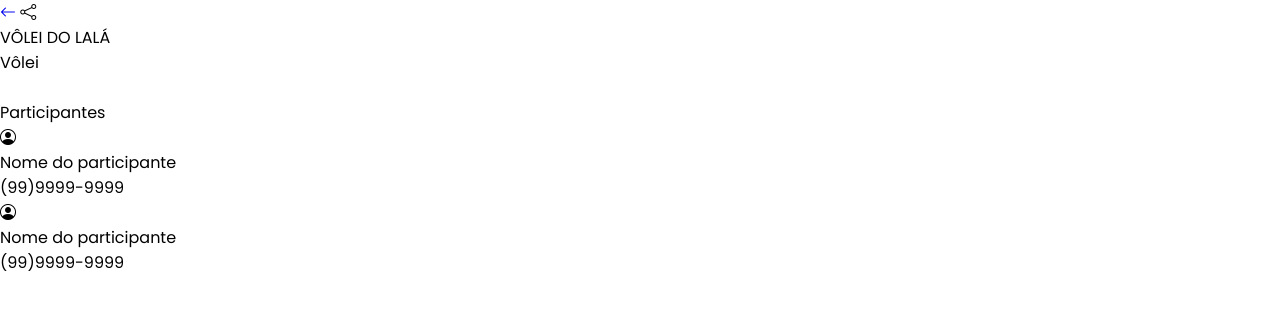
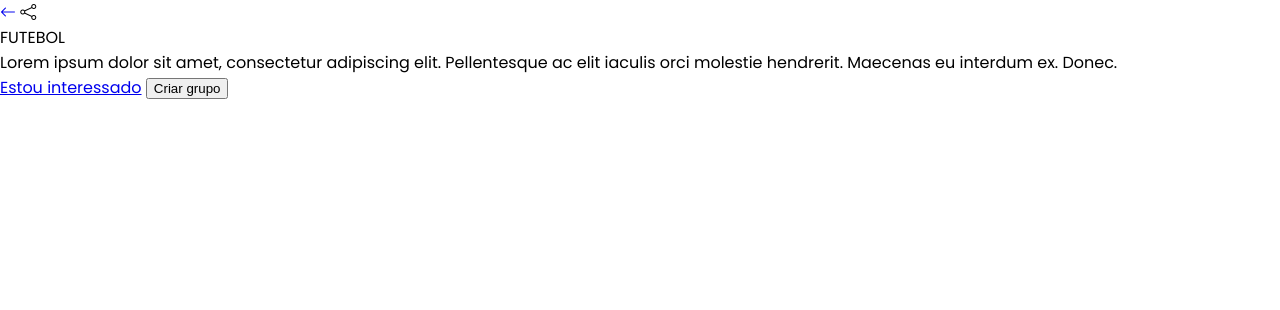
Before and after one commit to ICEI-PUC-Minas-PMV-SI/pmv-si-2023-1-e1-proj-web-t5-esportes_gratuitos, a plain HTML site: page src/add-group/participants/index.html in a window 1280 px wide. Drawn offline with nearby package versions, Linux system fonts and the light colour scheme; some packages are replaced by stand-ins of ours; files that its build step writes are made by us from their sources.

Commit message:
Update index.html

```diff
--- a/src/add-group/participants/index.html
+++ b/src/add-group/participants/index.html
@@ -31,34 +31,15 @@
         <div class="content">
             <div class="title">
                 <div class="name">
-                    <h1>VÔLEI DO LALÁ</h1>
-                    <h2>Vôlei</h2>
+                    <h1>FUTEBOL</h1>
+                    <div class="description">
+                        Lorem ipsum dolor sit amet, consectetur adipiscing elit. Pellentesque ac elit iaculis orci molestie hendrerit. Maecenas eu interdum ex. Donec.
+                    </div>
+
+                    <div class="actions">
+                        <a href="/members/" class="see-participants">Estou interessado</a>
+                        <button id="enter-group" class="enter-group">Criar grupo</button>
+                    </div>
                 </div>
-                <img src="../assets/acessibility.svg" alt="">
-            </div>
-            <div class="lista-participantes">
-                <div class="participantes-titulo">
-                    <h2>Participantes</h2>
-                </div>
-                <div class="participante-box">
-                    <i class="bi bi-person-circle"></i>
-                    <h2>Nome do participante</h2>
-                    <p>(99)9999-9999</p>
-                    <p></p>
-                </div>
-                <div class="participante-box">
-                    <i class="bi bi-person-circle"></i>
-                    <h2>Nome do participante</h2>
-                    <p>(99)9999-9999</p>
-                    <p></p>
-                </div>
-
-
-
-            </div>
-        </div>
-
-    </div>
-
 </body>
 </html>
```
